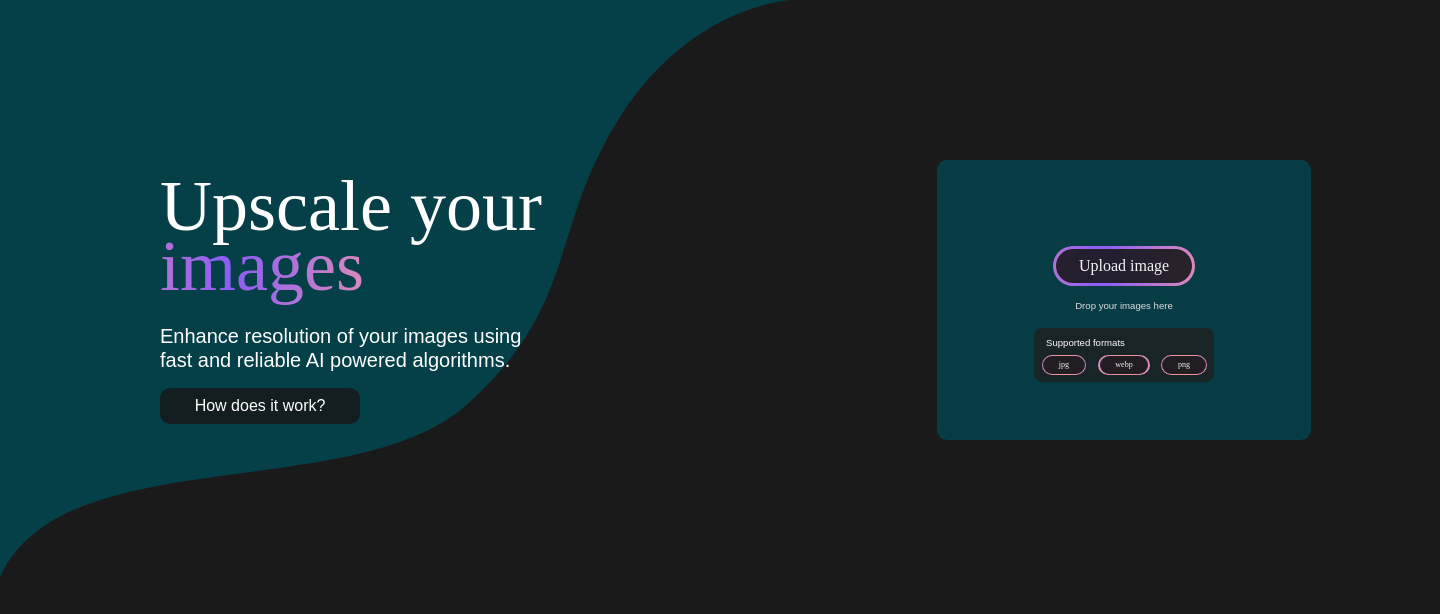
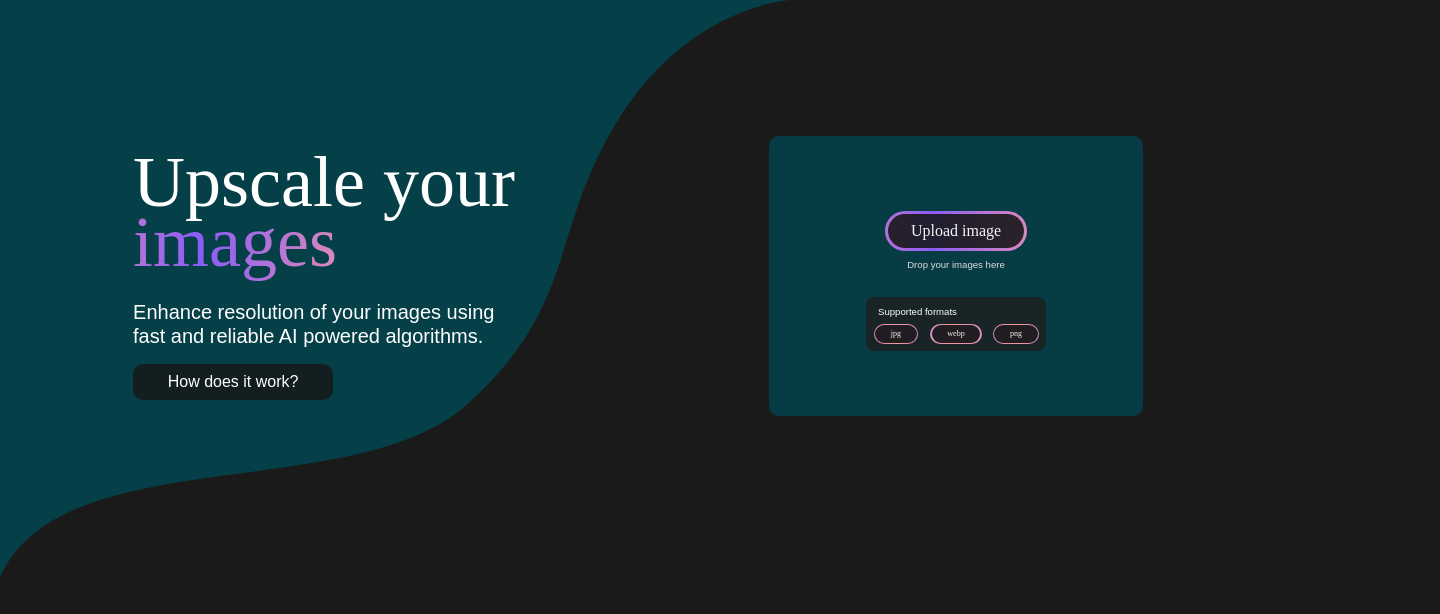
Before and after one commit to pananananas/Upscaler, a Vue app in the folder upscaler_vue_frontend/: page /upload-image in a window 1280 px wide. Shown: the top 614 px of the page, 1440 px wide, since content can reach past the window. Built offline with nearby package versions, Linux system fonts and the light colour scheme; a web font is replaced by a local one.

Commit message:
fixed styles and upload button, added alert

```diff
--- a/upscaler_vue_frontend/src/views/UploadImageView.vue
+++ b/upscaler_vue_frontend/src/views/UploadImageView.vue
@@ -4,9 +4,9 @@
             <path d="M467 404.5C354.5 505.5 62.5 438.5 0 577V-3.8147e-06L791 -1.20013e-07C791 -1.20013e-07 691.5 4.50001 620 117C548.5 229.5 579.5 303.5 467 404.5Z" fill="#054049"/>
         </svg>
 
-        <div class="container relative mx-40 z-10 py-40">
-
-            <div class="justify-self-start">
+        <div class="relative mt-24 z-10 mx-auto py-10 px-5 grid grid-cols-1 md:grid-cols-2 gap-6 justify-items-center items-center">
+            <!-- TODO: Fix this grid -->
+            <div class="">
                 <div class="text-7xl font-port-lligat-slab leading-[60px] text-white w-full">
                     Upscale your
                     <br />
@@ -25,7 +25,7 @@
                 </div>
             </div>
 
-            <div class="bg-[rgba(5,64,73,0.90)] aspect-[4/3] h-[280px] z-10 rounded-[10px] border-dashed border-[transparent] border flex flex-col gap-2.5  relative overflow-hidden items-center justify-center"
+            <div class="bg-[rgba(5,64,73,0.90)] aspect-[4/3] h-[280px] z-10 rounded-[10px] border-dashed border-[transparent] border flex flex-col gap-1  relative overflow-hidden items-center justify-center"
                 @dragover.prevent="onDragOver"
                 @drop.prevent="onDrop"
             >
@@ -39,6 +39,9 @@
                 <span class="text-[#dddddd] text-center relative z-10 font-port-lligat-sans text-xsm leading-6">
                     Drop your images here
                 </span>
+                <div></div>
+                <div class="pt-2"></div>
+
                 <div class="bg-[rgba(30,30,30,0.80)] hover:bg-[rgba(30,30,30,0.9)] transition ease-in-out duration-300 rounded-lg shrink-0 w-[180px] h-[54px] z-10 relative">
                     <span class="text-white text-center relative z-10 font-port-lligat-sans text-xsm leading-6 px-3">
                         Supported formats
@@ -51,10 +54,12 @@
 
                     </div>
                 </div>
-
                 <canvas ref="canvas" class="absolute top-0 left-0 aspect-[4/3] h-[280px]" ></canvas>
             </div>
         </div>
+        <!-- <span class="relative text-white mt-7 mb-4 font-port-lligat-sans text-2xl leading-6" >
+            Test our service with these images
+        </span> -->
     </body>
 </template>
 
@@ -79,7 +84,6 @@ export default defineComponent({
                 //     const centerX = canvas.value.width / 2;
                 //     const centerY = canvas.value.height / 2;
                 //     const radius = 70;
-
                 //     context.beginPath();
                 //     context.arc(centerX, centerY, radius, 0, 2 * Math.PI, false);
                 //     context.fillStyle = 'green';
@@ -93,12 +97,12 @@ export default defineComponent({
         });
 
         return {
-            canvas,  // upewnij się, że zwracasz canvas jako część obiektu API setup
+            canvas,
         };
     },
     data() {
         return {
-            selectedFile: null as File | null, // określamy, że selectedFile może być typu 'File' lub 'null'
+            selectedFile: null as File | null,
         };
     },
     methods: {
@@ -106,23 +110,36 @@ export default defineComponent({
             event.preventDefault();
             // Tutaj można dodać kod, aby zmienić styl lub wyświetlić informacje zwrotne dla użytkownika
         },
-        async onDrop(event: DragEvent) { // Używamy 'DragEvent' zamiast 'Event'
+        async onDrop(event: DragEvent) {
             event.preventDefault();
             if (event.dataTransfer) {
                 const files = event.dataTransfer.files;
-                if (files.length > 0) {
+                if (files.length > 0 && files.length < 2) {
                     this.selectedFile = files[0];
-                    await this.uploadImage();
+                    if (!this.selectedFile)
+                        return;
+
+                    const formData = new FormData();
+                    formData.append('image', this.selectedFile);
+                    await this.sendImageToDataBase(formData);
+                } else if (files.length > 1) {
+                    alert("You can only upload one image at a time");
                 }
             }
         },
-        async uploadImage() {
-            if (!this.selectedFile)
+        async uploadImage(event: Event) {
+            const input = event.target as HTMLInputElement;
+            const files = input.files;
+            if (files) {
+                (this as any).selectedFile = files[0];
+            }
+            if (!(this as any).selectedFile)
                 return;
-
             const formData = new FormData();
-            formData.append('image', this.selectedFile);
-
+            formData.append('image', (this as any).selectedFile);
+            await this.sendImageToDataBase(formData);
+        },
+        async sendImageToDataBase(formData: any) {
             try {
                 const response = await fetch('http://localhost:8000/upload/', {
                     method: 'POST',
@@ -140,7 +157,6 @@ export default defineComponent({
 </script>
 
 
-
 <style>
 body {
     background-color: #1A1A1A;
@@ -154,15 +170,6 @@ body {
     flex-shrink: 0;
     border-radius: 10px;
     background: rgba(5, 64, 73, 0.90);
-}
-
-.container {
-    display: grid;
-    grid-template-rows: 280px;
-    grid-template-columns: 1fr 1fr;
-    grid-gap: 1rem 1rem;
-    justify-items: center;
-    align-items: center;
 }
 
 :root {
@@ -189,6 +196,7 @@ body {
     );
     background-size: 200%;
     -webkit-background-clip: text;
+    background-clip: text;
     -webkit-text-fill-color: transparent;
     white-space: nowrap;
 }
```
